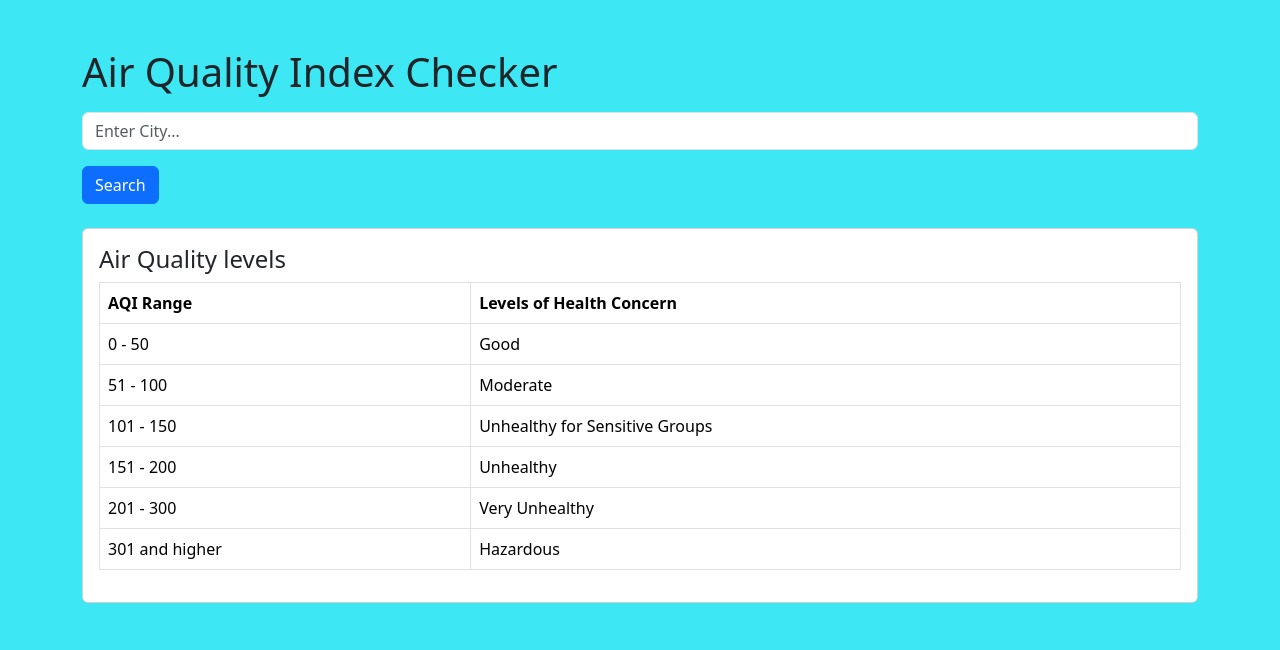
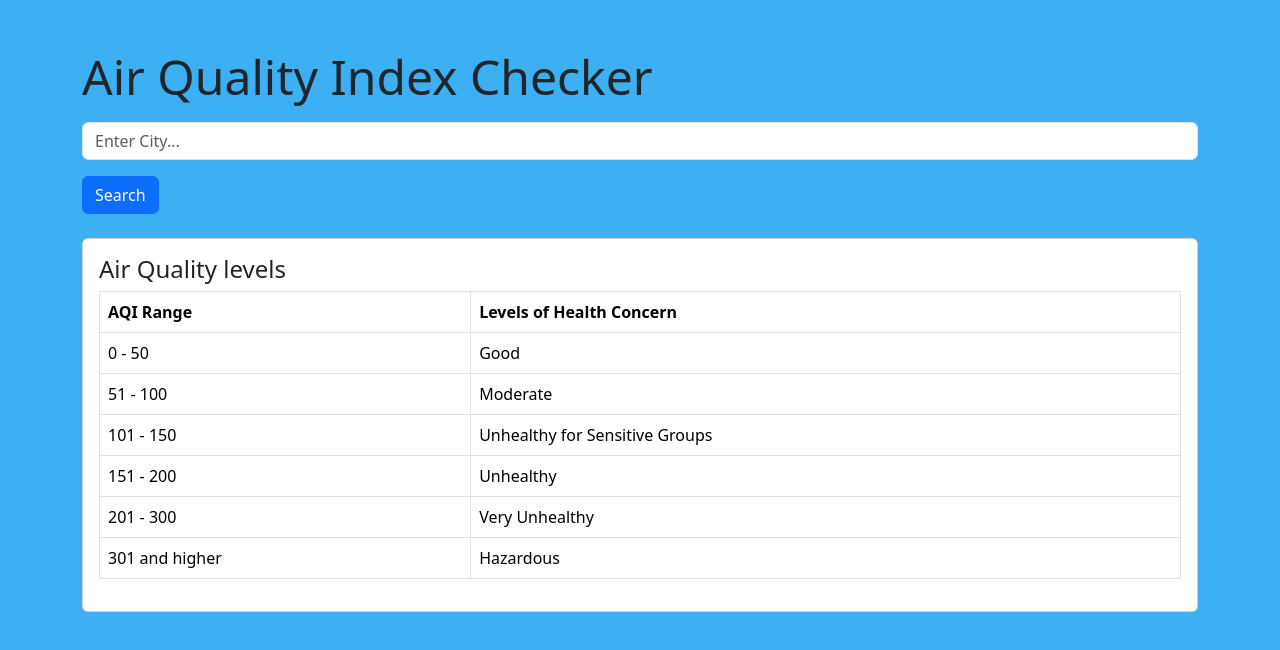
Before and after one commit to Mavo-1/Air-Quality-Check, a React (Create React App) app: page / in a window 1280 px wide. Shown: the top 650 px of the page. Built offline with nearby package versions, Linux system fonts and the light colour scheme.

Commit message:
changing h1 size

```diff
--- a/src/App.css
+++ b/src/App.css
@@ -11,5 +11,9 @@
 }
 
 body{
-    background-color: rgb(61, 231, 243);
+    background-color: rgb(61, 176, 243);
 }
+
+h1{
+    font-size: 3em;
+}
```
